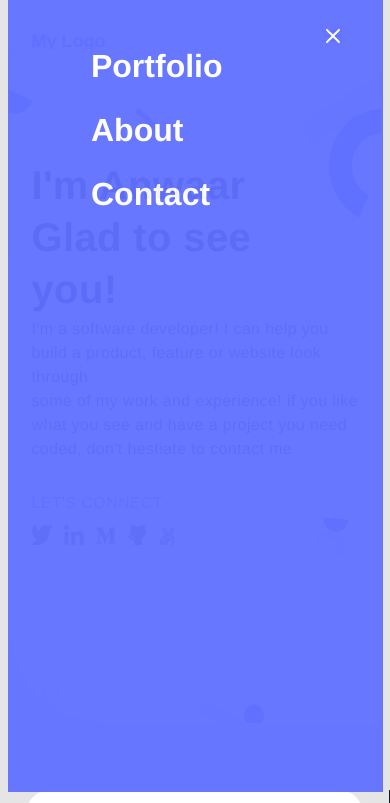
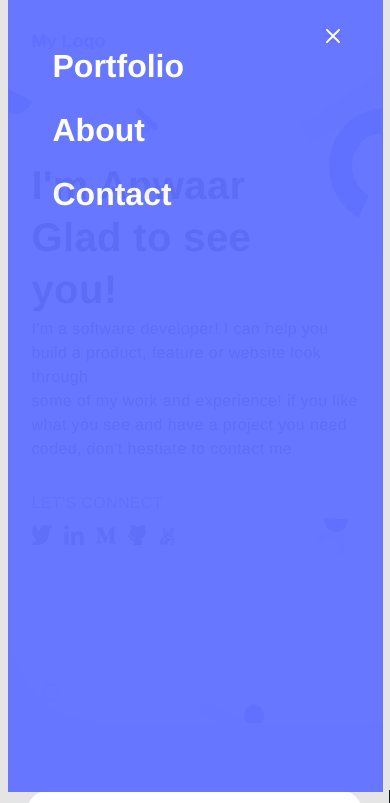
Before and after one commit to Anwaar12/My-Portfolio, a website: page index.html in a window 390 px wide. Both pictures are taken after a click on the link 333 px from the left and 36 px from the top of the page. Shown: the top 803 px of the page. Drawn offline with nearby package versions, Linux system fonts and the light colour scheme.

Commit message:
add css files for mobile menu

```diff
--- a/styles.css
+++ b/styles.css
@@ -369,8 +369,6 @@ article {
   opacity: 0.8;
 }
 
-/* about me part */
-
 .about-me {
   height: 668px;
   background-color: #fff;
@@ -537,8 +535,6 @@ li.language {
   display: none;
 }
 
-/* contact me form */
-
 .contact-me-form {
   display: flex;
   flex-direction: column;
@@ -672,7 +668,6 @@ li.language {
     display: none;
   }
 
-  /* today */
   nav.menu-btn {
     display: block;
     position: absolute;
@@ -720,11 +715,13 @@ li.language {
 
   nav.menu-btn ul li a {
     font-size: 32px;
-    font-weight: bold;
+    font-weight: 600;
     font-style: normal;
     line-height: 44px;
     color: white;
     text-decoration: none;
+    float: left;
+    margin-left: -170px;
   }
 
   nav.menu-btn .nav-main {
@@ -735,7 +732,7 @@ li.language {
   }
 
   .back-description .page-list li {
-    font-style: normal;
+    font-family: Poppins, sans-serif;
     font-weight: 600;
     font-size: 13px;
     line-height: 16px;
```
